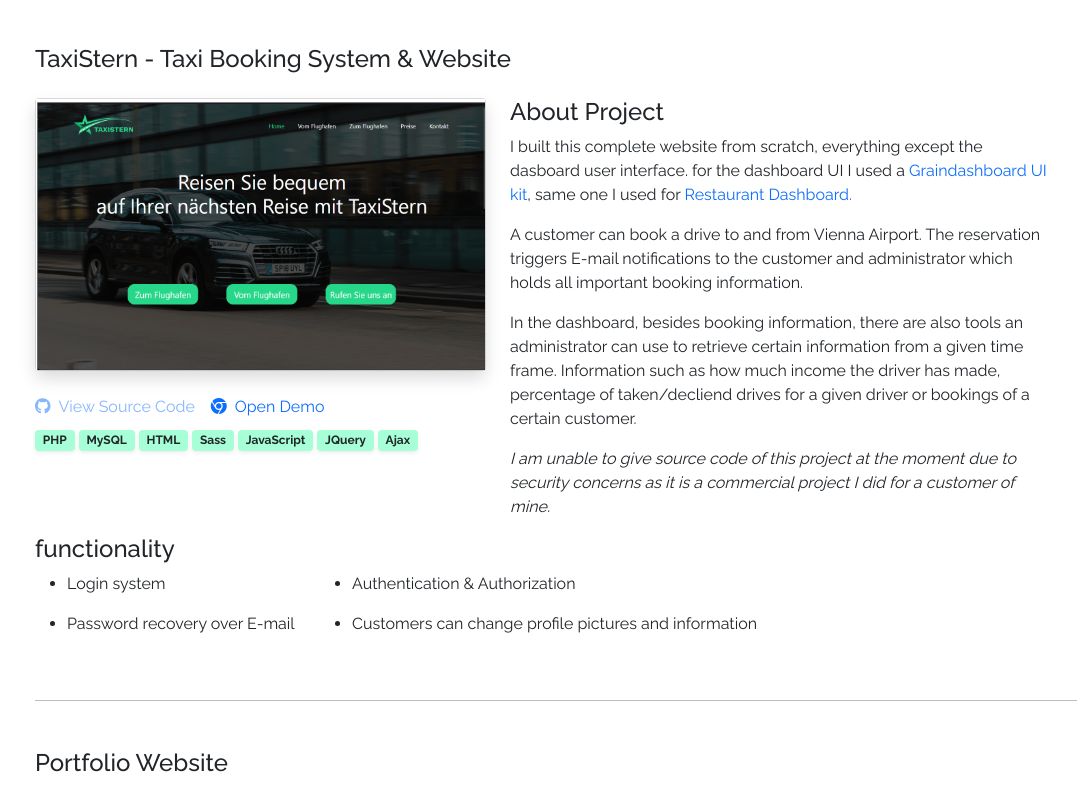
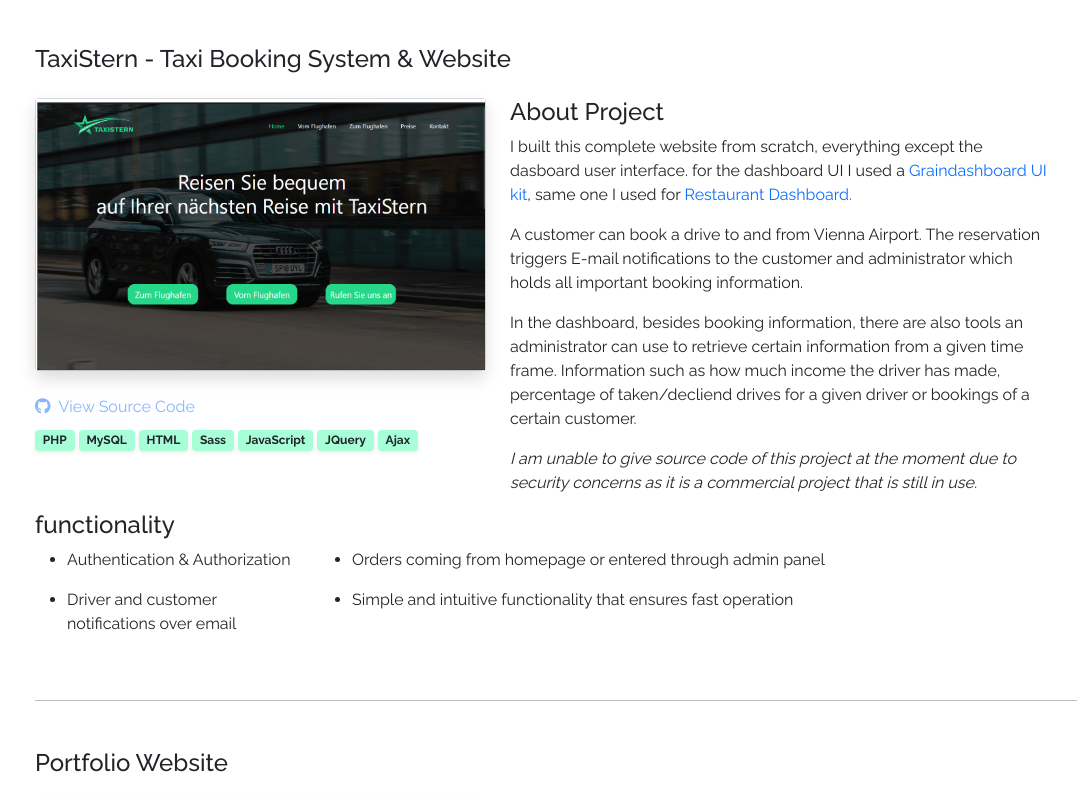
Before and after one commit to Momcilo98/Portfolio, a plain HTML site: page index.html in a window 1280 px wide. Shown: the part 2000-2797 px from the top of the page, without its empty margins (47-1124 px from the left). Drawn offline with nearby package versions, Linux system fonts and the light colour scheme.

Commit message:
content change

```diff
--- a/index.html
+++ b/index.html
@@ -79,7 +79,7 @@
 						<!-- Project picture card back -->
 						<div class="col-auto d-flex mt-4 mb-2 align-items-center">
 							<a class="link" href="https://github.com/Raptr3x/medt-website"><i class="fa fa-github me-2 mb-0" aria-hidden="true"></i><span class="me-3 mb-0">View Source Code</span></a>
-							<a class="link" href="http://portfolio.wdev-solutions.com/restaurant/"><i class="fa fa-chrome me-2 mb-0" aria-hidden="true"></i><span class="me-3 mb-0">Open Demo</span></a>
+							<!-- <a class="link" href="http://portfolio.wdev-solutions.com/restaurant/"><i class="fa fa-chrome me-2 mb-0" aria-hidden="true"></i><span class="me-3 mb-0">Open Demo</span></a> -->
 						</div>
 						<div class="mb-3">
 							<span class="shadow-sm badge bg-light text-dark">PHP</span>
@@ -91,7 +91,7 @@
 						<div>
 							<h4>About Project</h4>
 							<p>
-								On the front page there is a submission form and in the back there is an admin panel where one can edit and delete customer reservations.
+								On the front page there is a submission form and in the back there is an admin panel where one can edit and delete customer reservations as well as menu items.
 								I used an html template for the front end to save time and just made small ajustments so it can work with my backend, same goes for dashboard ui.
 							</p>
 							<p>
@@ -114,14 +114,10 @@
 							<li>
 								<p>E-mail notifications</p>
 							</li>
-							<li>
-								<p>Authentification</p>
-							</li>
 						</ul>
 					</div>
 					<div class="col-auto">
 						<ul>
-
 							<li>
 								<p>Reservation and Menu changes from the dashboard</p>
 							</li>
@@ -159,7 +155,7 @@
 						<!-- Project picture card back -->
 						<div class="col-auto d-flex mt-4 mb-2 align-items-center">
 							<a class="link" href="https://github.com/Raptr3x/bug-tracker/"><i class="fa fa-github me-2 mb-0" aria-hidden="true"></i><span class="me-3 mb-0">View Source Code</span></a>
-							<a class="link" href="http://flask-bugtracker.herokuapp.com/"><i class="fa fa-chrome me-2 mb-0" aria-hidden="true"></i><span class="me-3 mb-0">Open Demo</span></a>
+							<!-- <a class="link" href="http://flask-bugtracker.herokuapp.com/"><i class="fa fa-chrome me-2 mb-0" aria-hidden="true"></i><span class="me-3 mb-0">Open Demo</span></a> -->
 						</div>
 						<div class="mb-3">
 							<span class="shadow-sm badge bg-light text-dark">Python</span>
@@ -233,7 +229,7 @@
 						<!-- Project picture card back -->
 						<div class="col-auto d-flex mt-4 mb-2 align-items-center">
 							<a class="link disabled" data-bs-toggle="tooltip" data-bs-placement="bottom" title="I can't show source code as it is a commercial project"><i class="fa fa-github me-2 mb-0" aria-hidden="true" disabled></i><span class="me-3 mb-0">View Source Code</span></a>
-							<a class="link" href="http://flask-bugtracker.herokuapp.com/"><i class="fa fa-chrome me-2 mb-0" aria-hidden="true"></i><span class="me-3 mb-0">Open Demo</span></a>
+							<!-- <a class="link" href="http://flask-bugtracker.herokuapp.com/"><i class="fa fa-chrome me-2 mb-0" aria-hidden="true"></i><span class="me-3 mb-0">Open Demo</span></a> -->
 						</div>
 						<div class="mb-3">
 							<span class="shadow-sm badge bg-light text-dark">PHP</span>
@@ -261,7 +257,7 @@
 								Information such as how much income the driver has made, percentage of taken/decliend drives for a given driver or bookings of a certain customer.
 							</p>
 							<em>
-								I am unable to give source code of this project at the moment due to security concerns as it is a commercial project I did for a customer of mine.
+								I am unable to give source code of this project at the moment due to security concerns as it is a commercial project that is still in use.
 							</em>
 						</div>
 					</div>
@@ -271,20 +267,20 @@
 					<div class="col-4 col-md-4 col-lg-3 col-xl-3">
 						<ul>
 							<li>
-								<p>Login system</p>
+								<p>Authentication & Authorization</p>
 							</li>
 							<li>
-								<p>Password recovery over E-mail</p>
+								<p>Driver and customer notifications over email</p>
 							</li>
 						</ul>
 					</div>
 					<div class="col-auto">
 						<ul>
 							<li>
-								<p>Authentication & Authorization</p>
+								<p>Orders coming from homepage or entered through admin panel</p>
 							</li>
 							<li>
-								<p>Customers can change profile pictures and information</p>
+								<p>Simple and intuitive functionality that ensures fast operation</p>
 							</li>
 						</ul>
 					</div>
@@ -315,7 +311,7 @@
 						<!-- Project picture card back -->
 						<div class="col-auto d-flex mt-4 mb-2 align-items-center">
 							<a class="link" href="https://github.com/Raptr3x/portfolio"><i class="fa fa-github me-2 mb-0" aria-hidden="true" disabled></i><span class="me-3 mb-0">View Source Code</span></a>
-							<a class="link disabled"><i class="fa fa-chrome me-2 mb-0" aria-hidden="true"></i><span class="me-3 mb-0">Open Demo</span></a>
+							<!-- <a class="link disabled"><i class="fa fa-chrome me-2 mb-0" aria-hidden="true"></i><span class="me-3 mb-0">Open Demo</span></a> -->
 						</div>
 						<div class="mb-3">
 							<span class="shadow-sm badge bg-light text-dark">HTML</span>
```
